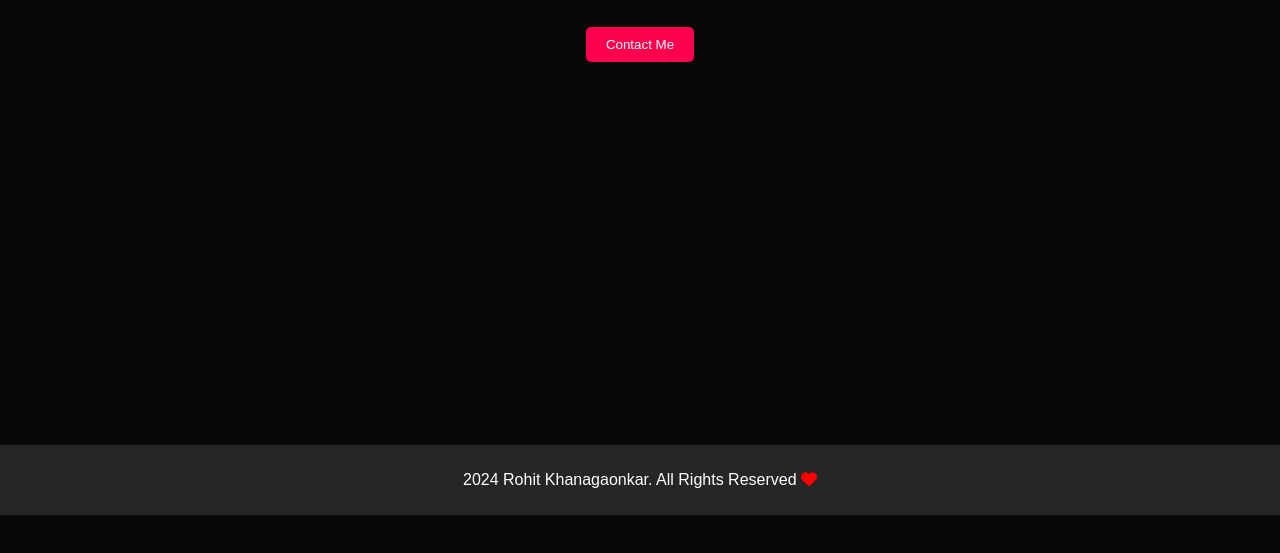
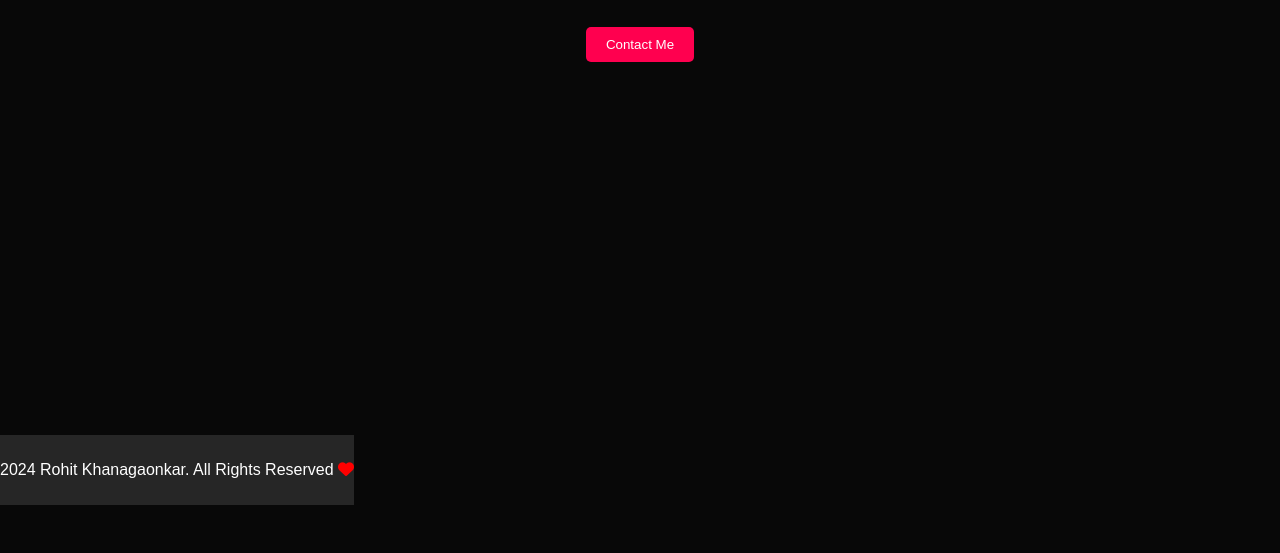
Before and after one commit to spiman9/PersonsalPortfolioRohitBhaiyaa, a plain HTML site: page see more gallery.html in a window 1280 px wide. Shown: the part 245-798 px from the top of the page. Drawn offline with Linux system fonts and the light colour scheme.

Commit message:
modified the footer

```diff
--- a/see_more.css
+++ b/see_more.css
@@ -201,7 +201,7 @@ html {
     padding: 10px 0;
     position: fixed;
     bottom: 0;
-    width: 100%;
+    /* width: 100%; */
 }
 /* Copyright tag styles */
 .copyright {
@@ -220,8 +220,8 @@ html {
 
 #footer {
     position: fixed;
-    bottom: 40px;
-    width: 100%;
+    bottom: 50px;
+    /* width: 100%; */
     /* height: 40px; */
 }
 /* .copyright {
```
